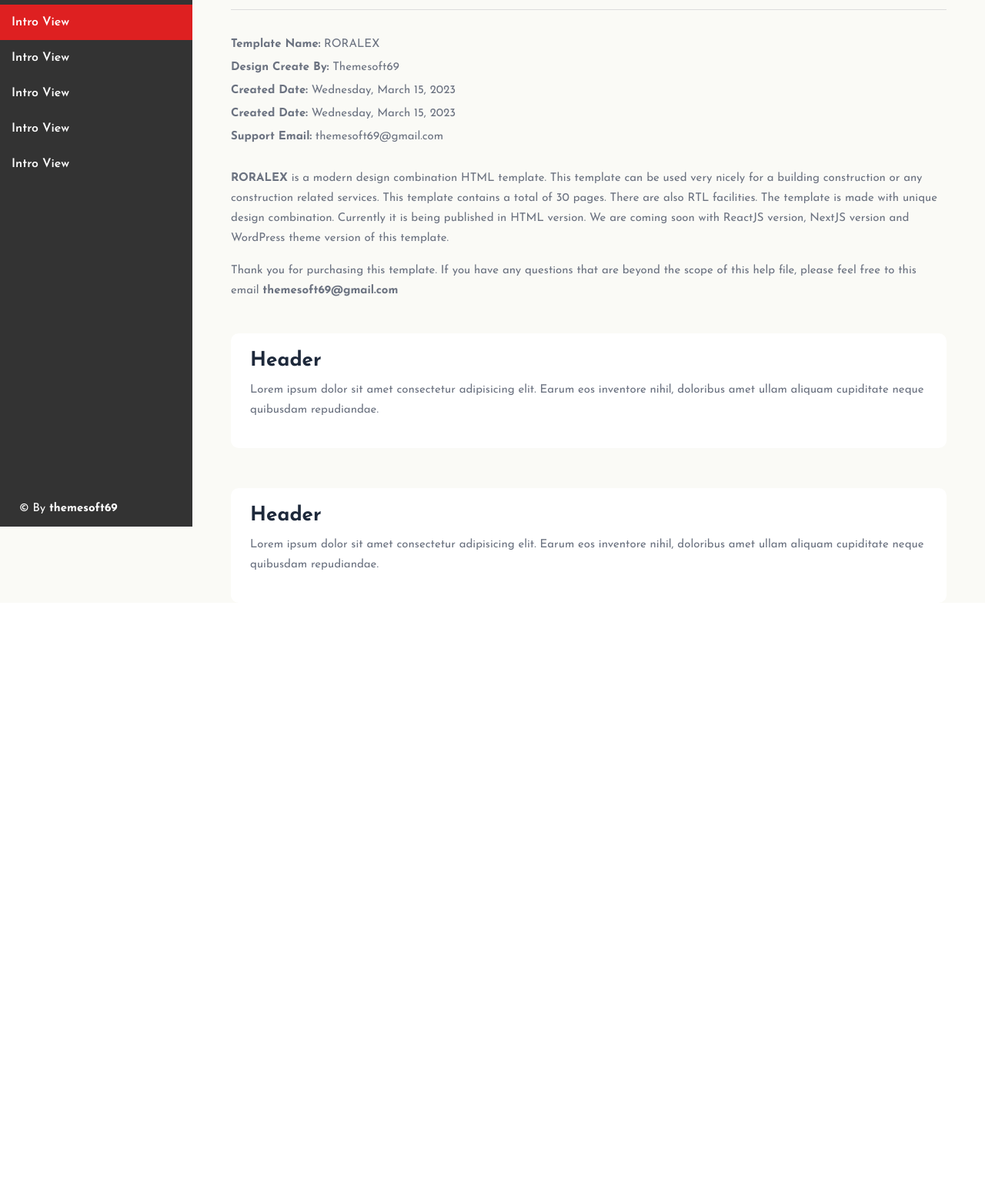
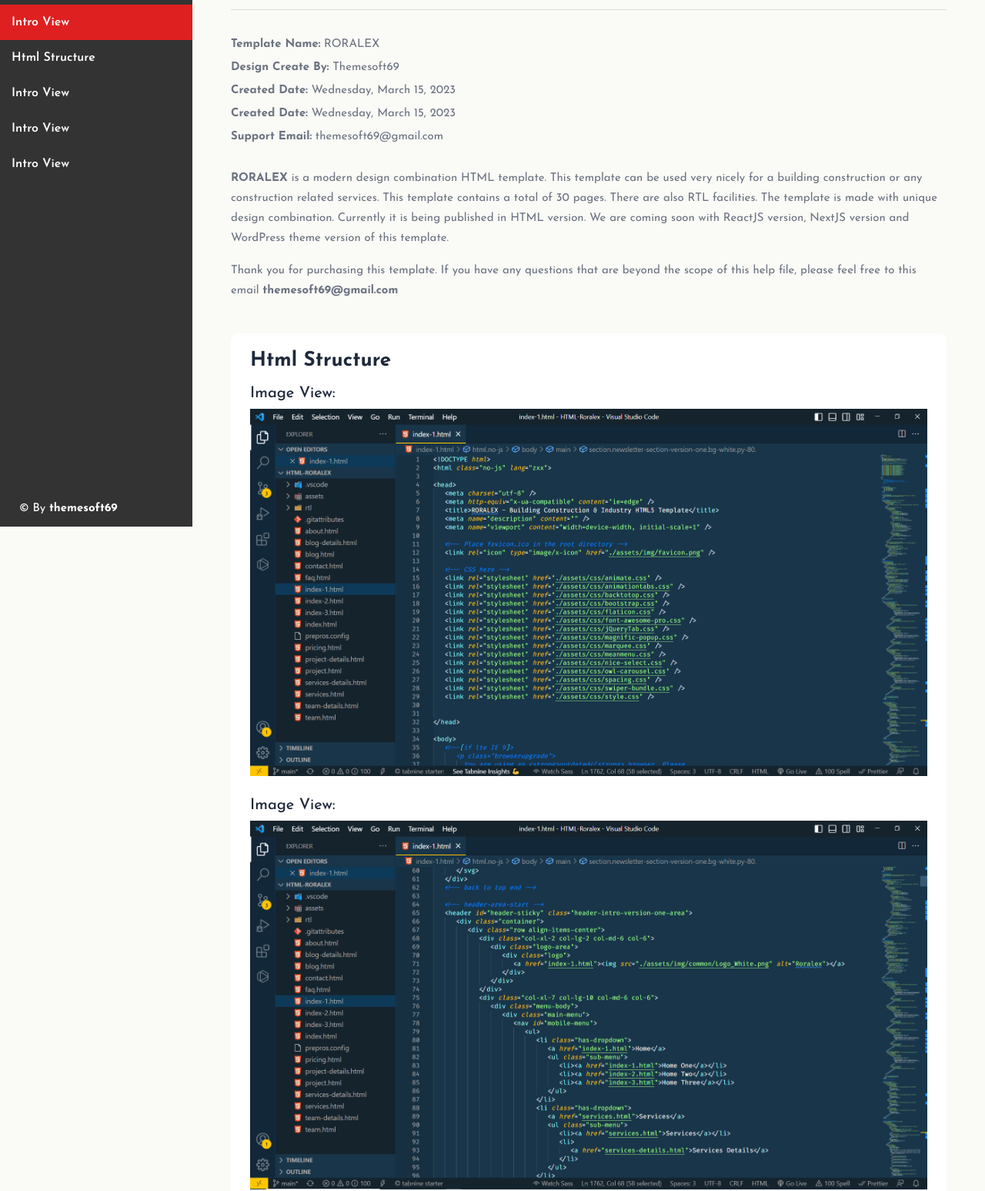
Before and after one commit to amitbd599/documentation_roralex, a plain HTML site: page index.html in a window 1280 px wide. Shown: the part 116-1663 px from the top of the page at 77% size. Before the commit the page ends 899 px from the top, so only its background shows below. Drawn offline with Linux system fonts and the light colour scheme.

Commit message:
update img

```diff
--- a/assets/css/style.css
+++ b/assets/css/style.css
@@ -112,3 +112,7 @@ ul li {
   font-size: 26px;
   font-weight: 700;
 }
+.main-section .right__side img {
+  max-width: 100%;
+  height: auto;
+}
--- a/index.html
+++ b/index.html
@@ -34,7 +34,7 @@
                         <div class="menu">
                             <ul>
                                 <li class="active"><a href="#intro">Intro View</a></li>
-                                <li><a href="#intro_2">Intro View</a></li>
+                                <li><a href="#htmlStructure">Html Structure</a></li>
                                 <li><a href="#intro3">Intro View</a></li>
                                 <li><a href="#intro4">Intro View</a></li>
                                 <li><a href="#intro5">Intro View</a></li>
@@ -81,14 +81,47 @@
                     </div>
                 </div>
                 <br>
-                <div id="intro_2" class="child_inner">
+                <div id="htmlStructure" class="child_inner">
                     <div class="inner_card">
                         <div class="heading">
-                            <h2>Header</h2>
+                            <h2>Html Structure</h2>
                         </div>
-                        <div class="text_file">
-                            <p>Lorem ipsum dolor sit amet consectetur adipisicing elit. Earum eos inventore nihil,
-                                doloribus amet ullam aliquam cupiditate neque quibusdam repudiandae.</p>
+                        <div class="text_file mt-15">
+                            <div>
+                                <h5>Image View: </h5>
+                                <img src="./assets/img/htmlStr.png" alt="">
+                            </div>
+                            <br>
+                            <div>
+                                <h5>Image View: </h5>
+                                <img src="./assets/img/htmlStr-1.png" alt="">
+                            </div>
+                            <br>
+                            <div>
+                                <h5>Image View: </h5>
+                                <img src="./assets/img/htmlStr-2.png" alt="">
+                            </div>
+                            <br>
+                            <div>
+                                <h5>Image View: </h5>
+                                <img src="./assets/img/htmlStr-3.png" alt="">
+                            </div>
+                            <br>
+                            <div>
+                                <h5>Image View: </h5>
+                                <img src="./assets/img/htmlStr-4.png" alt="">
+                            </div>
+                            <br>
+                            <div>
+                                <h5>Image View: </h5>
+                                <img src="./assets/img/htmlStr-5.png" alt="">
+                            </div>
+                            <br>
+                            <div>
+                                <h5>Image View: </h5>
+                                <img src="./assets/img/htmlStr-6.png" alt="">
+                            </div>
+                            <br>
                         </div>
                     </div>
                 </div>
```
Also changed, not shown: assets/img/htmlStr-1.png (added), assets/img/htmlStr-2.png (added), assets/img/htmlStr-3.png (added), assets/img/htmlStr-5.png (added), assets/img/htmlStr-6.png (added), assets/img/htmlStr.png (added), 1 other file.
